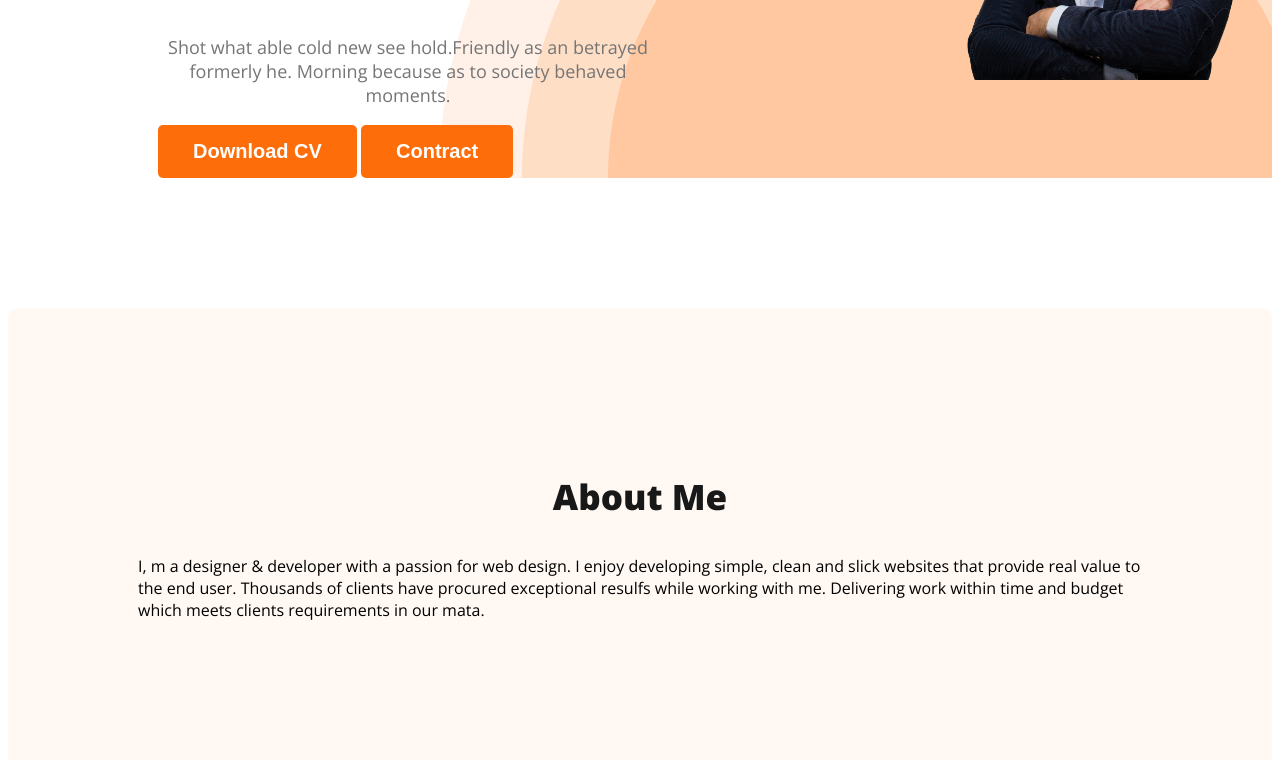
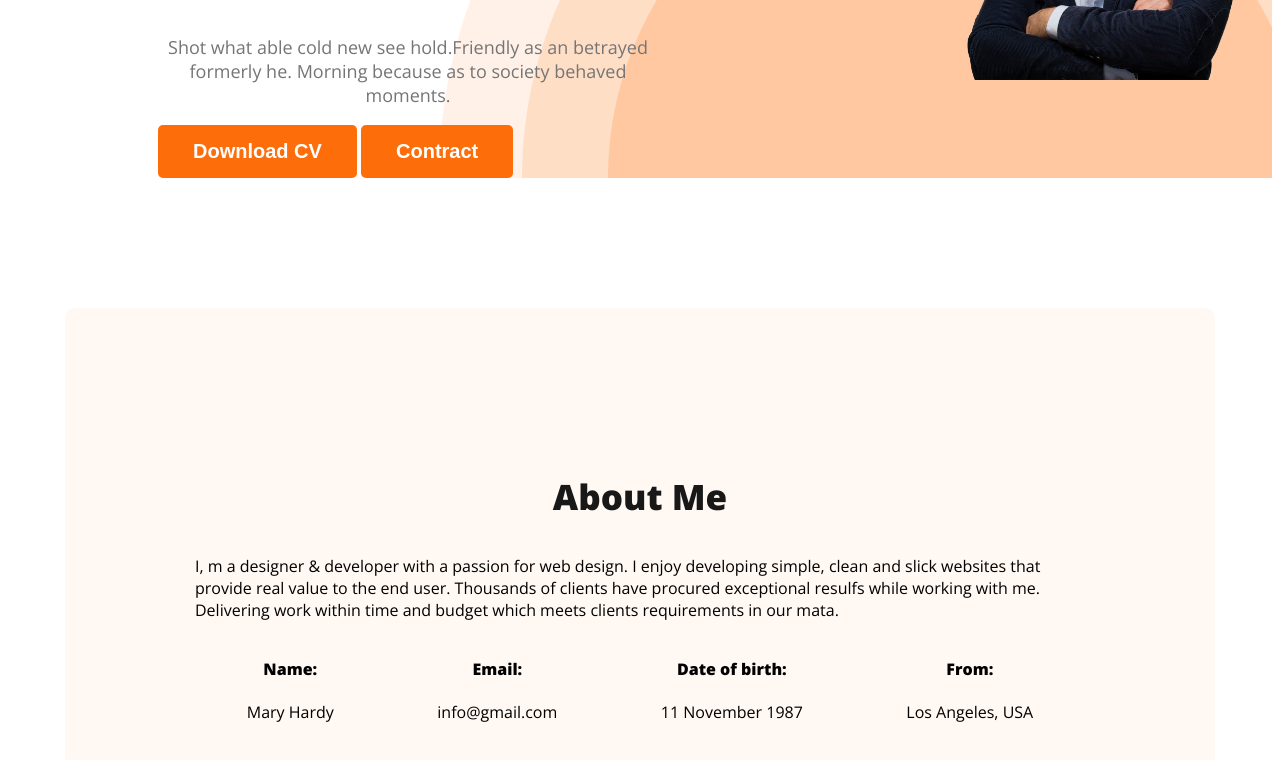
Before and after one commit to abubakar9163/webdeveloper-portfolio, a plain HTML site: page index.html in a window 1280 px wide. Shown: the part 554-1314 px from the top of the page. Drawn offline with nearby package versions, Linux system fonts and the light colour scheme.

Commit message:
added about information

```diff
--- a/index.html
+++ b/index.html
@@ -34,7 +34,32 @@
     <main>
      <section class="about">
         <h3 class="section-title">About Me</h3>
-        <p class="section-description">I, m a designer & developer with a passion for web design. I enjoy developing simple, clean and slick websites that provide real value to the end user. Thousands of clients have procured exceptional resulfs while working with me. Delivering work within time and budget which meets clients requirements in our mata.</p>
+        <p class="section-description">I, m a designer & developer with a passion for web design. I enjoy developing simple, clean and slick websites that provide real value to the end user. Thousands of clients have procured exceptional resulfs while working with me. Delivering work within time and budget which meets clients requirements in our mata.
+
+        </p>
+        <div class="about-info-container">
+            <!-- .about-info*4>h4.info-title+p.info-description -->
+            <div class="about-info">
+                <h4 class="info-title">Name:
+                     </h4>
+                <p class="info-description">Mary Hardy</p>
+            </div>
+            <div class="about-info">
+                <h4 class="info-title">Email:
+                  </h4>
+                <p class="info-description">  info@gmail.com</p>
+            </div>
+            <div class="about-info">
+                <h4 class="info-title">Date of birth:
+                    </h4>
+                <p class="info-description">11 November 1987</p>
+            </div>
+            <div class="about-info">
+                <h4 class="info-title">From:
+                    </h4>
+                <p class="info-description">Los Angeles, USA</p>
+            </div>
+        </div>
      </section>
 
     </main>
--- a/styles/portfolio.css
+++ b/styles/portfolio.css
@@ -102,9 +102,23 @@ nav a {
 .banner-description {}
 
 /* main section styles */
+main{
+   max-width: 1150px;
+   margin: 0px auto;
+}
+
+/* about section styles */
 .about {
     padding: 130px;
     border-radius: 10px;
     background: #FFF8F3;
     margin: 130px  0;
 }
+
+.about-info-container{
+    display: flex;
+    justify-content: space-around;
+}
+.about-info{
+    text-align: center;
+}
```
